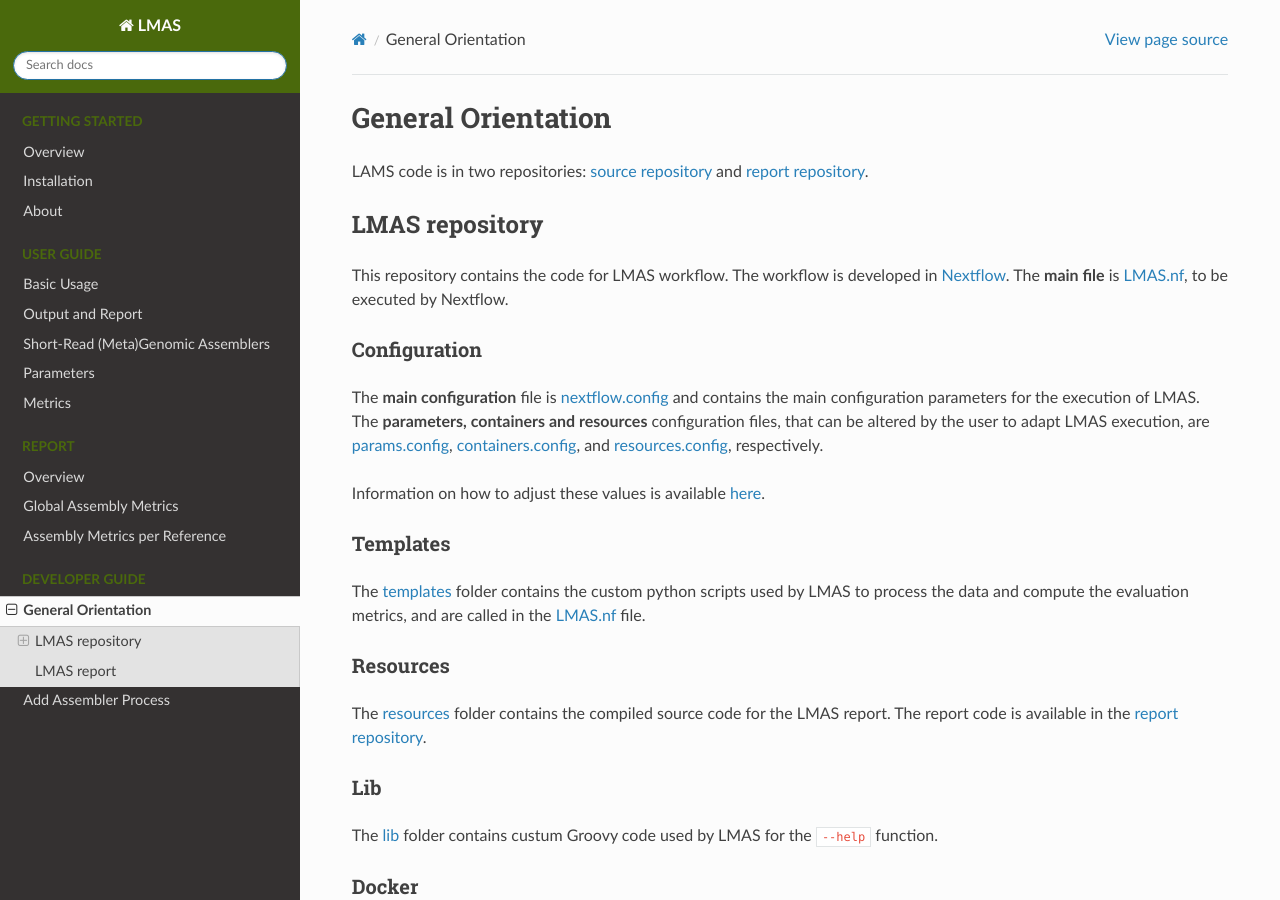
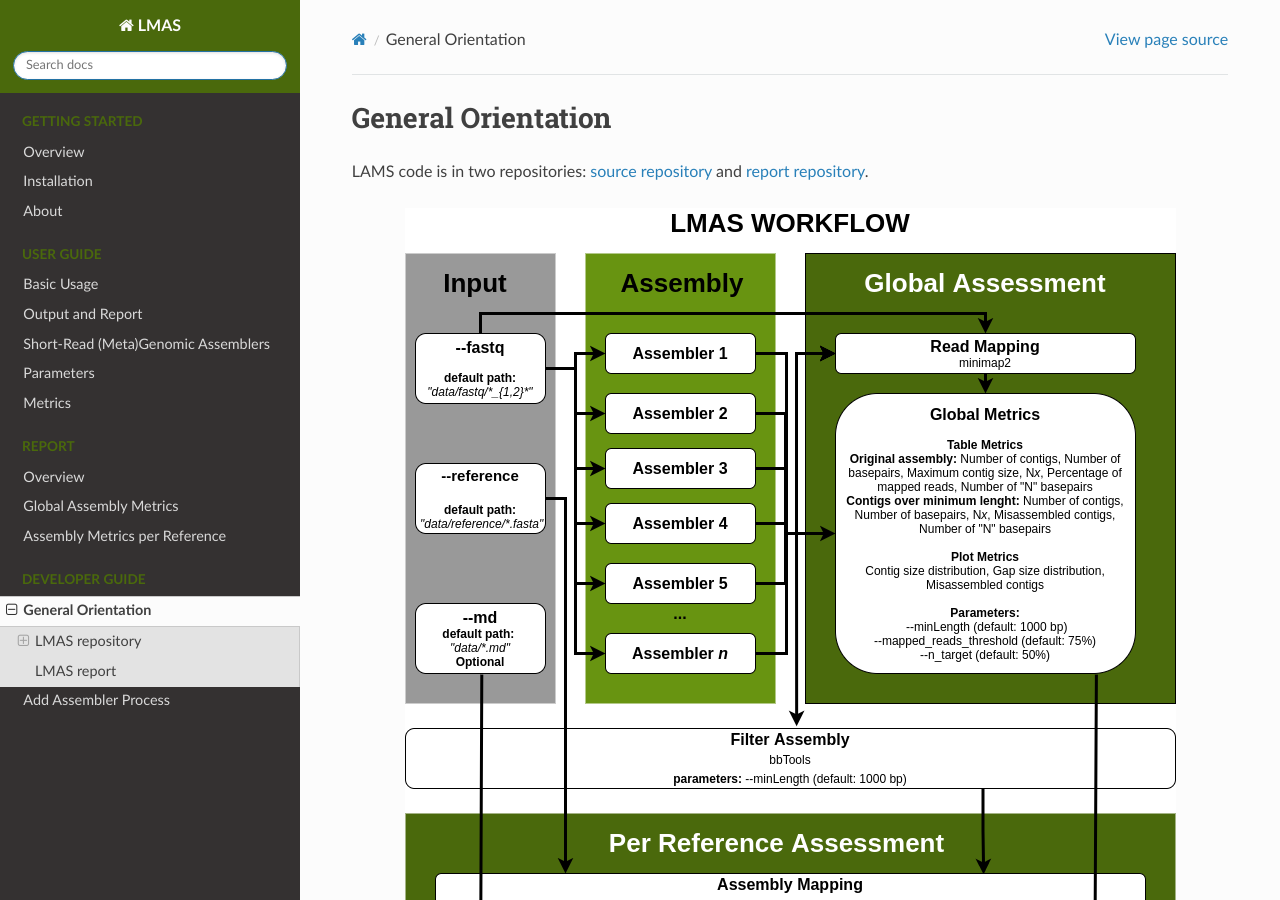
Before and after one commit to B-UMMI/LMAS, a Sphinx documentation site: the page built from docs/dev/general.rst, in a window 1280 px wide and 900 px high. Built offline with Sphinx 7.4.7 and the Read the Docs theme 2.0.0, drawn with Linux system fonts in a browser that asks for light colours.

Commit message:
add diagram to dev docs

```diff
--- a/docs/dev/general.rst
+++ b/docs/dev/general.rst
@@ -3,6 +3,10 @@ General Orientation
 
 LAMS code is in two repositories: `source repository <https://github.com/cimendes/LMAS>`_ and
 `report repository <https://github.com/cimendes/lmas_report>`_.
+
+.. figure:: ../resources/LMAS_DIAGRAM_FULL.png
+   :alt: LMAS diagram full dev
+   :align: center
 
 LMAS repository
 ----------------
```
Also changed, not shown: docs/resources/LMAS_DIAGRAM_FULL.png (added).
